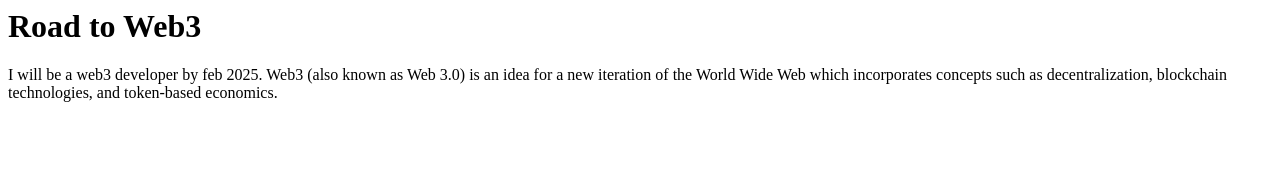
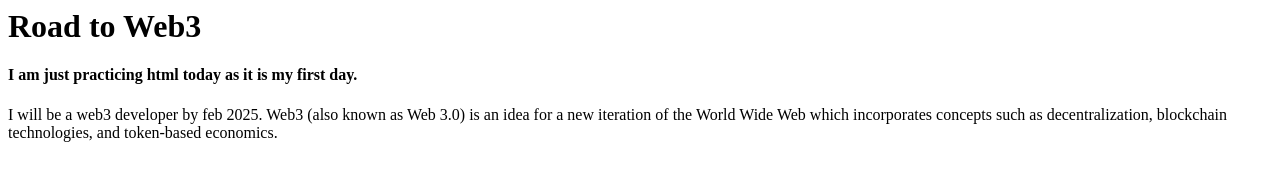
Before and after one commit to AnkitSharmaDEVOPS/FullStackPractice, a plain HTML site: page index.html in a window 1280 px wide. Drawn offline with Linux system fonts and the light colour scheme.

Commit message:
practicing html

```diff
--- a/index.html
+++ b/index.html
@@ -1,2 +1,3 @@
 <h1> Road to Web3 </h1>
+<h4>I am just practicing html today as it is my first day.</h4>
 <p> I will be a web3 developer by feb 2025. Web3 (also known as Web 3.0) is an idea for a new iteration of the World Wide Web which incorporates concepts such as decentralization, blockchain technologies, and token-based economics.</p>
```
